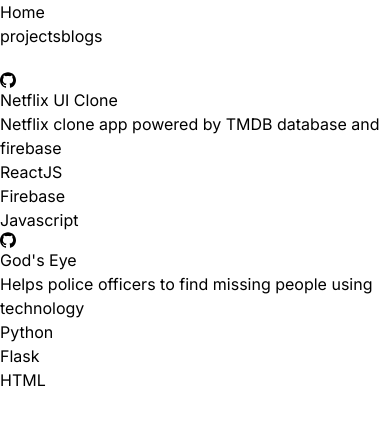
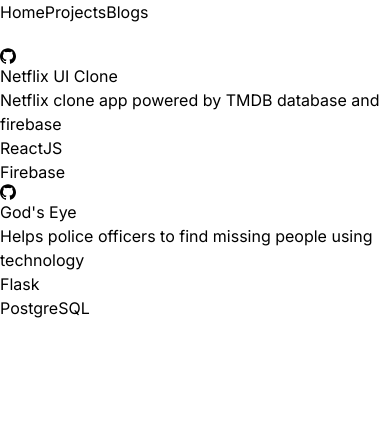
Before and after one commit to neerajram30/porfolio-website, a Next.js app: page /projects in a window 390 px wide. Shown: the top 424 px of the page. Built offline with nearby package versions, Linux system fonts and the light colour scheme.

Commit message:
Set responsive navbar

```diff
--- a/Components/Footer/Footer.js
+++ b/Components/Footer/Footer.js
@@ -6,23 +6,23 @@
 
 function Footer() {
   return (
-    <div className='flex flex-col items-center mt-20 pt-10 pb-10 md:dark:shadow-[#eeeeee3d] shadow-inverse'>
-      <div className='flex mt-10 text-center'>
-        <a href='https://github.com/neerajram30' target='_blank' className='m-2 md:w-12 md:h-12 w-5 h-5 text-3xl dark:hover:text-black hover:text-iconhover '>
+    <div className='flex flex-col items-center mt-20 pt-0 pb-10 md:pt-10 dark:shadow-[#eeeeee3d] shadow-inverse'>
+      <div className='flex mt-10 text-center md:space-x-1 space-x-8'>
+        <a href='https://github.com/neerajram30' target='_blank' className='m-2 md:w-12 md:h-12 w-5 h-5 md:text-3xl text-2xl dark:hover:text-black hover:text-iconhover '>
           <Github />
         </a>
-        <a href='https://twitter.com/neeraJramachaN2' target='_blank' className='text-3xl m-2 md:w-10 md:h-10 w-5 h-5 hover:text-twitter'>
+        <a href='https://twitter.com/neeraJramachaN2' target='_blank' className='md:text-3xl text-2xl m-2 md:w-10 md:h-10 w-5 h-5 hover:text-twitter'>
           <Twitter />
         </a>
         {/* <a href='https://github.com/neerajram30' target='_blank' className='m-2 md:w-10 md:h-10 w-5 h-5 hover:text-fb'>
       <Facebook/>
        </a> */}
 
-        <a href='https://dev.to/neerajram30' target='_blank' className='text-3xl m-2 md:w-10 md:h-10 w-5 h-5 dark:hover:text-black hover:text-iconhover'>
+        <a href='https://dev.to/neerajram30' target='_blank' className='md:text-3xl text-2xl m-2 md:w-10 md:h-10 w-5 h-5 dark:hover:text-black hover:text-iconhover'>
           <Dev />
         </a>
 
-        <a href='https://www.instagram.com/neeraj_ramachandran' target='_blank' className='m-2 md:w-10 md:h-10 w-5 h-5 hover:text-black text-3xl'>
+        <a href='https://www.instagram.com/neeraj_ramachandran' target='_blank' className='m-2 md:w-10 md:h-10 w-5 h-5 hover:text-black md:text-3xl text-2xl'>
           <Instagram />
         </a>
       </div>
--- a/Components/Icons/Github.js
+++ b/Components/Icons/Github.js
@@ -1,6 +1,5 @@
 import React from 'react'
 import { SiGithub } from "react-icons/si";
-
 export default function Github() {
   return (
     <SiGithub />
--- a/Components/NavBar/NavBar.js
+++ b/Components/NavBar/NavBar.js
@@ -1,42 +1,85 @@
-import React from 'react'
+import React,{useState} from 'react'
 import { useTheme } from 'next-themes'
 import Link from 'next/link'
+import {motion} from 'framer-motion'
+import { CodeIcon, MenuIcon, XIcon } from "@heroicons/react/solid";
 
 export default function NavBar() {
 
-    const links = ['/', '/projects', '/blogs']
+    const links = [
+        { name: "Home", href: "/" },
+        { name: "Projects", href: "/projects" },
+        { name: "Blogs", href: "/blogs" },
+      ];
     const { theme, setTheme } = useTheme()
+    const [open, setOpen] = useState(false);
+
     return (
         <div>
             <nav className='bg-black dark:shadow-[#eeeeee3d] shadow-nav h-14 md:fixed fixed w-full z-10'>
-                <div className='md:flex space-x-3'>
-                    <div className='md:flex text-white dark:text-white pt-5 pl-2 md:ml-12'>
-                        <Link
-                            href={links[0]}
-
-                        ><a className='hover:text-twitter ml-5 font-extrabold'>Home </a></Link>
-                    </div>
-                    <div className='md:flex pl-5 flex-1 mt-5 text-white space-x-4'>
+            {open && (
+          <motion.div initial={{opacity:0}} animate={{opacity:1}} exit={{opacity:0}} className="fixed flex flex-col items-center justify-center z-20 w-screen h-screen inset-0 bg-gray-200 dark:bg-gray-800">
+            <motion.button
+              whileHover={{ scale: 1.1 }}
+              whileTap={{ scale: 0.9 }}
+              animate={{ opacity: [0, 1], y: [-10, 0], rotate: [-60, 0] }}
+              onClick={() => setOpen(false)}
+              className="bg-gray-200 p-1 rounded-md dark:bg-gray-700 absolute top-8 right-8 ring-opacity-80 ring-gray-500 dark:ring-gray-200hover:ring-[2px]"
+            >
+              <XIcon className="h-8 w-8 dark:text-gray-400 text-gray-600 -mt-5 -mr-3"/>
+            </motion.button>
 
 
-                        {/* <Link
-            href="#about"
+            <ul className="flex font-overpass font-bold flex-col gap-12 text-center text-2xl  tracking-widest uppercase w-full bg-white text-hcolor dark:bg-gradient-to-tr dark:from-[#111827] dark:to-black dark:text-twitter items-center justify-center h-screen">
+            {links.map((link,i)=>
+              <motion.li
+              key={link.name}
+                  animate={{
+                    opacity: [0, 1],
+                    y: [-30, 0],
+                  }}
+                  transition={{ delay: i * 0.1 }}
+                  className="group"
+                >
+                  <Link href={link.href}>
+                    <a
+                      onClick={() => setOpen(false)}
+                      className=" hover:text-primary-500 dark:text-gray-400  hover:font-semibold  transition-all duration-100 ease-out p-2"
+                      >
+                      {link.name}
+                    </a>
+                  </Link>
+                </motion.li>
+                        )
+}
+            </ul>
+          </motion.div>
+        )}
+                <div className='md:flex space-x-3 justify-between'>
 
-            ><a className='hover:text-stack ml-5'>About</a></Link> */}
-                        <Link
-                            href={links[1]}
-                            className="ml-5"
-                        ><a className='hover:text-twitter ml-5 font-extrabold'>projects</a></Link>
-                        <Link
-                            href={links[2]}
-                            className='ml-5'
-                        ><a className='hover:text-twitter ml-5 font-extrabold'>blogs</a></Link>
-                    </div>
-                    <div className='flex items-end justify-end md:pr-5 pr-5'>
-                        <button
+                    <div className='md:flex text-white dark:text-white pt-5 pl-2 md:ml-12'>
+
+                        {links.map((link)=>
+
+<Link
+                            href={link.href}
+                            passHref
+                            >
+                        <a className='hover:text-twitter ml-5 font-extrabold md:block hidden'>{link.name}</a>
+                        </Link>
+                                )
+                            }
+                            </div>
+                    <div className='flex items-end justify-end pr-10'>
+            <div className='flex space-x-8 md:mt-0 -mt-2'>
+
+                        <motion.button
+                        whileHover={{ scale: 1.1 }}
+                        whileTap={{ scale: 0.9 }}
+                        animate={{ opacity: [0, 1], y: [-10, 0], rotate: [-60, 0] }}
                             aria-label="Toggle Dark Mode"
                             type="button"
-                            className="pt-5 text-white dark:text-black fixed"
+                            className=" text-white dark:text-black"
                             onClick={() => setTheme(theme === 'dark' ? 'light' : 'dark')}
                         >
                             <svg
@@ -65,7 +108,17 @@
 
                                 )}
                             </svg>
-                        </button>
+                        </motion.button>
+            <motion.button
+            whileHover={{ scale: 1.1 }}
+            whileTap={{ scale: 0.9 }}
+            animate={{ opacity: [0, 1], y: [-10, 0], rotate: [-60, 0] }}
+            onClick={() => setOpen(true)}
+            className="md:hidden"
+          >
+            <MenuIcon className='mt-1 h-8 w-8 -mr-3 md:-mr-0 text-white'/>
+          </motion.button>
+        </div>
                     </div>
                 </div>
                 {/* <div className='md:hidden flex justify-end'>
--- a/Components/Profile/Profile.js
+++ b/Components/Profile/Profile.js
@@ -21,7 +21,7 @@
 
         </div>
 
-        <div className='md:w-4/6 w-5/6 pt-8 break-words ' delay={0.5}>
+        <div className='md:w-4/6 w-5/6 pt-8 break-words' delay={0.5}>
 
 
           <motion.p className='dark:text-darkdesc md:text-lg'
--- a/Components/Projects/Projects.js
+++ b/Components/Projects/Projects.js
@@ -47,10 +47,11 @@
                     <p className='text-xl font-bold mt-10 hover:cursor-pointer font-overpass dark:text-twitter text-white'>Netflix UI Clone</p>
                     <p className='mt-5'>Netflix clone app powered by TMDB database and firebase</p>
                   </div>
-                  <div className='flex md:space-x-1 space-x-2 md:mt-12 ml-5 mt-5 text-sm md:mr-2 pr-20 items-start justify-start w-11/12 mr-5' >
+                  <div className='flex md:space-x-1 space-x-2 md:mt-12 ml-5 mt-5 text-sm md:mr-2 pr-20 items-center justify-center w-11/12 mr-5 break-words' >
                     <p className='dark:bg-twitter rounded-sm pl-2 pr-2 p-0.5 bg-hcolor text-white font-overpass font-semibold'>ReactJS</p>
                     <p className='dark:bg-twitter rounded-sm pl-2 pr-2 p-0.5 bg-hcolor text-white font-overpass font-semibold'>Firebase</p>
-                    <p className='dark:bg-twitter rounded-sm pl-2 pr-2 p-0.5 bg-hcolor text-white font-overpass font-semibold'>Javascript</p>
+
+
                   </div>
                 </div>
               </a>
@@ -92,9 +93,9 @@
                     <p className='mt-5 text-white'>Helps police officers to find missing people using technology</p>
                   </div>
                   <div className='flex md:space-x-2 space-x-2 md:mt-12 ml-5 mt-5 text-sm md:mr-2 items-start justify-start text-white' >
-                    <p className='dark:bg-twitter rounded-sm pl-2 pr-2 p-0.5 bg-hcolor text-white font-overpass font-semibold'>Python</p>
                     <p className='dark:bg-twitter rounded-sm pl-2 pr-2 p-0.5 bg-hcolor text-white font-overpass font-semibold'>Flask</p>
-                    <p className='dark:bg-twitter rounded-sm pl-2 pr-2 p-0.5 bg-hcolor text-white font-overpass font-semibold'>HTML</p>
+                    <p className='dark:bg-twitter rounded-sm pl-2 pr-2 p-0.5 bg-hcolor text-white font-overpass font-semibold'>PostgreSQL</p>
+
                   </div>
                 </div>
               </a>
--- a/Components/Tools/Tools.js
+++ b/Components/Tools/Tools.js
@@ -74,12 +74,11 @@
       <div>
         <motion.h2
           animate={animation}
-          className='md:text-3xl text-3xl font-extrabold font-overpass'>
+          className='md:text-3xl text-xl font-extrabold font-overpass'>
           Familar Technologies
         </motion.h2>
-        <div className='md:flex md:flex-row flex flex-col items-center'>
+        <div className='md:flex md:flex-row flex flex-col md:items-center items-start'>
           <div className='mt-5 md:w-1/2 w-10/12 md:text-lg break-words flex flex-wrap mr-1'>
-            {console.log(tools)}
             {tools.map((tool, i) =>
               <div className='mt-2 mr-2' key={i} >
                 <Tool tool={tool} key={i} delay={i / 30 + 0.05} inView={inView}/>
@@ -88,7 +87,7 @@
 
           </div>
         </div>
-        <motion.p className='mt-10 text-lg font-bold'
+        <motion.p className='mt-10 md:text-lg lg:text-lg text-sm font-bold'
           animate={currentlyLearningAnimation}
         >I'm currently learning
           <span className='p-1 dark:bg-twitter rounded-sm pl-2 pr-2 text-sm font-semibold ml-4 bg-hcolor text-white font-overpass'> NLP</span>
--- a/package.json
+++ b/package.json
@@ -17,9 +17,11 @@
     "@fortawesome/free-regular-svg-icons": "^6.1.1",
     "@fortawesome/free-solid-svg-icons": "^6.1.1",
     "@fortawesome/react-fontawesome": "^0.1.18",
+    "@heroicons/react": "^1.0.6",
     "babel-plugin-macros": "^3.1.0",
     "dejavu-sans": "^1.0.0",
     "framer-motion": "^6.3.16",
+    "heroicons": "^1.0.6",
     "next": "12.1.0",
     "next-themes": "^0.1.1",
     "react": "17.0.2",
--- a/pages/index.js
+++ b/pages/index.js
@@ -47,8 +47,8 @@
     </div>
   )
 }
-export async function getServerSideProps() {
-  const res = await fetch(`https://dev.to/api/articles?username=neerajram30`)
-  const json = await res.json()
-  return { props: { post: json } }
-}
+// export async function getServerSideProps() {
+//   const res = await fetch(`https://dev.to/api/articles?username=neerajram30`)
+//   const json = await res.json()
+//   return { props: { post: json } }
+// }
```
Also changed, not shown: 1 other file (tests, documents, lock files or other folders).
